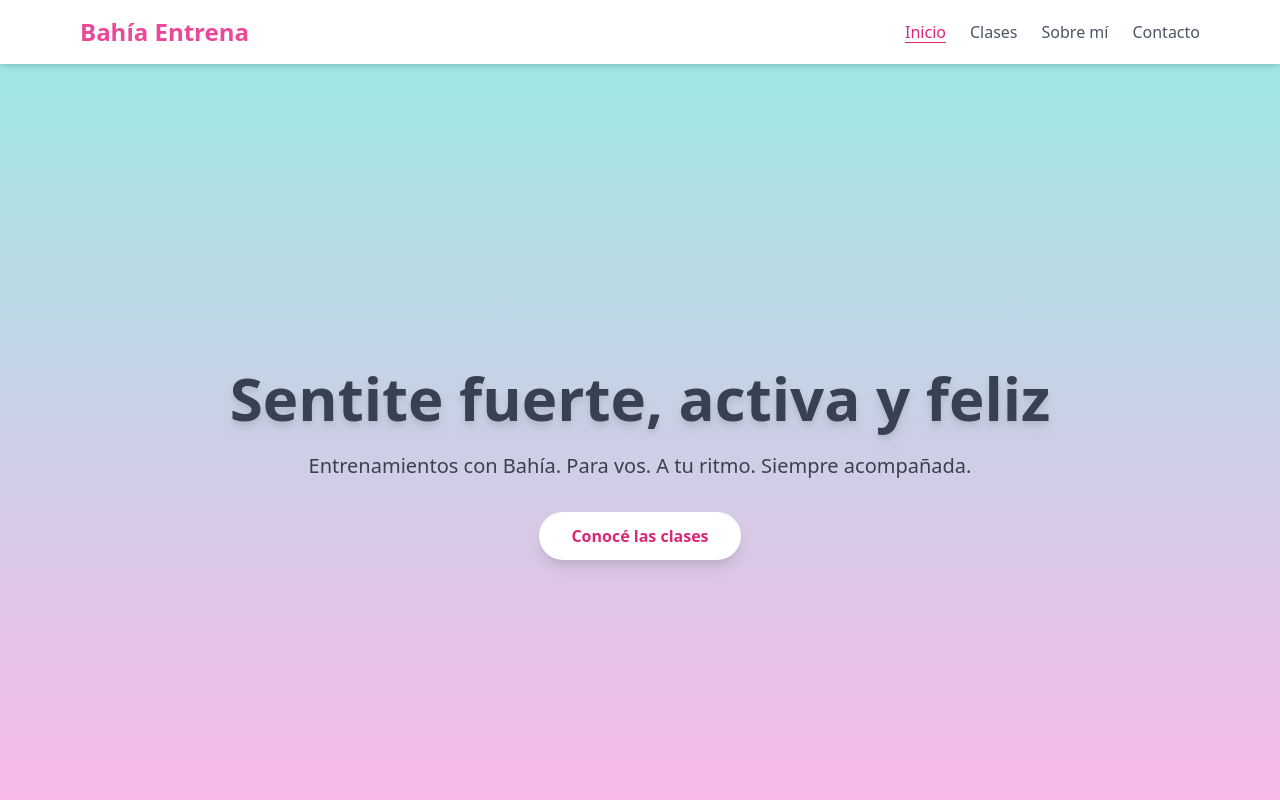
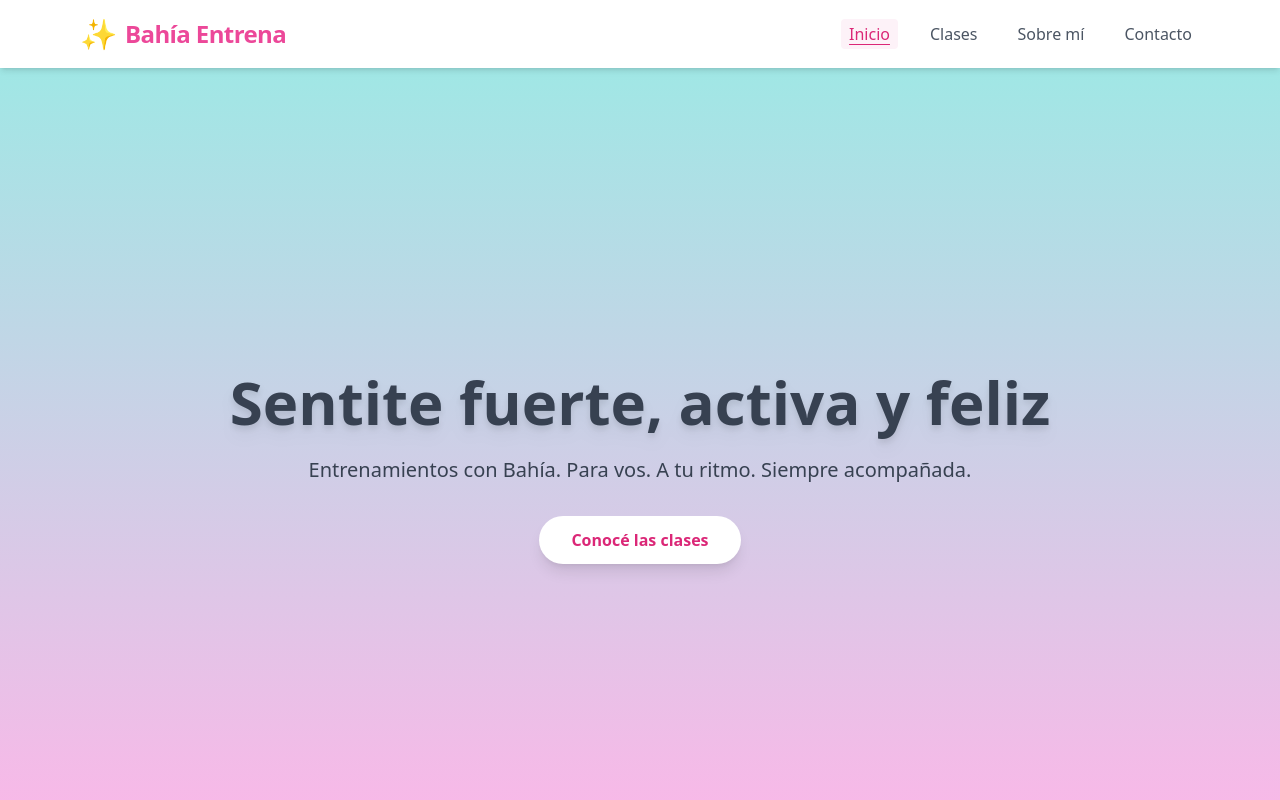
Before and after one commit to El-Yankee/frontend-fitness, a React (Vite) app: page / in a window 1280 px wide. Shown: the top 800 px of the page. Built offline with nearby package versions, Linux system fonts and the light colour scheme.

Commit message:
mejora navbar

```diff
--- a/src/components/Navbar.jsx
+++ b/src/components/Navbar.jsx
@@ -12,17 +12,24 @@ export default function Navbar() {
   ];
 
   return (
-    <header className="bg-white shadow-md sticky top-0 z-50">
+    <header className="bg-white/90 backdrop-blur shadow-md sticky top-0 z-50">
       <div className="max-w-6xl mx-auto px-4 py-4 flex justify-between items-center">
-        <h1 className="text-2xl font-bold text-pink-500">Bahía Entrena</h1>
+        <Link to="/" className="flex items-center gap-2 group">
+          <span className="text-3xl transition-transform group-hover:-rotate-12">
+            ✨
+          </span>
+          <span className="text-2xl font-extrabold text-pink-500 tracking-tight">
+            Bahía Entrena
+          </span>
+        </Link>
         <nav className="space-x-6">
           {navItems.map((item) => (
             <Link
               key={item.path}
               to={item.path}
-              className={`font-medium ${
+              className={`font-medium px-2 py-1 rounded transition-colors duration-200 ${
                 location.pathname === item.path
-                  ? "text-pink-600 underline underline-offset-4"
+                  ? "text-pink-600 bg-pink-50 underline underline-offset-4"
                   : "text-gray-600 hover:text-pink-500"
               }`}
             >
--- a/src/index.css
+++ b/src/index.css
@@ -28,3 +28,10 @@
   color: #fff;
   border-color: #a67c52;
 }
+/* Oculta las flechas de Swiper en pantallas menores a 768px */
+@media (max-width: 767px) {
+  .swiper-button-next,
+  .swiper-button-prev {
+    display: none !important;
+  }
+}
```
